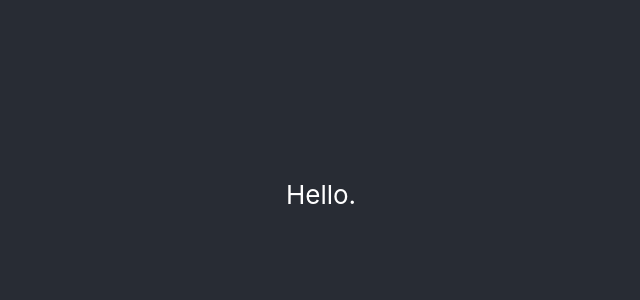
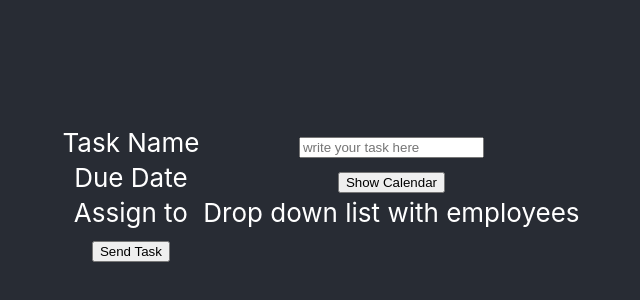
Before and after one commit to DevDynasty01/connect-u, a React (Create React App) app: page /newtask in a window 1280 px wide. Before the commit this address had no page. Shown: the part 206-506 px from the top of the page, without its empty margins (319-959 px from the left). Built offline with nearby package versions, Linux system fonts and the light colour scheme.

Commit message:
New task form update

```diff
--- a/package.json
+++ b/package.json
@@ -16,6 +16,7 @@
 		"express-validator": "^7.0.1",
 		"mysql2": "^3.3.5",
 		"react": "^18.2.0",
+		"react-calendar": "^4.3.0",
 		"react-dom": "^18.2.0",
 		"react-router-dom": "^6.13.0",
 		"react-scripts": "5.0.1",
--- a/src/App.js
+++ b/src/App.js
@@ -6,13 +6,13 @@ import { LoginForm } from './Pages/LoginForm';
 import { SignUpForm } from './Pages/SignUpForm';
 import { HomePage } from './Pages/HomePage';
 import { EmployerTask } from './Pages/EmployerTask';
+import { NewTaskForm } from './Components/NewTaskForm';
 import { BrowserRouter, Routes, Route } from 'react-router-dom';
 
 function App() {
   return (
 		<div className='App'>
 			<header>
-				<p>Hello.</p>
 			</header>
 			<BrowserRouter>
 				<Routes>
@@ -21,6 +21,7 @@ function App() {
 					<Route path='/new-user' element={<SignUpForm />} />
 					<Route path='/manager-page' element={<EmployerTask />} />
 					<Route path='/employee-page' element={<EmployeePage />} />
+					<Route path='/newtask' element={<NewTaskForm />} />
 				</Routes>
 			</BrowserRouter>
 		</div>
--- a/src/Components/NewTaskForm.js
+++ b/src/Components/NewTaskForm.js
@@ -1,7 +1,50 @@
-import React from 'react'
+import React, {useState, useRef} from 'react'
+import Calendar from 'react-calendar'
+import '../Style/NewTaskForm.css'
 
 export const NewTaskForm = () => {
+    const [date, setDate] = useState(new Date());
+    const [showCalendar, setShowCalendar] = useState(false);
+    let refTask = useRef(null);
+    //TODO 1: add new task to DB everytime a manager writes a task
+    //TODO 2: add calendar to select date the task is assigned to
+    //TODO 3: add Drop down list of employees in DB for managers to assign tasks to
+    //TODO 4: Atomatically assign date task was created and send it to DB
+
+    const addNewTask = () => {
+        refTask.current.value = '';
+        console.log('it sent!!')
+    }
+
+    const pickDate = () => {
+        setShowCalendar(!showCalendar);
+    }
+
   return (
-    <div>NewTaskForm</div>
+    <div className='taskForm'>
+        <table>
+            <tbody>
+            <tr>
+                <td>Task Name</td>
+                <td><input ref={refTask}type = 'text' placeholder='write your task here'></input></td>
+            </tr>
+            <tr>
+                <td>Due Date</td>
+                <td> <button onClick={pickDate}>{showCalendar? "Hide Calendar":"Show Calendar"}</button></td>
+                {showCalendar && <Calendar onChange={setDate} value={date}/>}
+                {/* Selected date: {date.toDateString()}  */}
+
+            </tr>
+            <tr>
+                <td>Assign to</td>
+                <td>Drop down list with employees</td>
+            </tr>
+            </tbody>
+
+            <button onClick={addNewTask}>Send Task</button>
+
+        </table>
+
+    </div>
   )
 }
```
Also changed, not shown: src/Style/NewTaskForm.css (added), 1 other file (tests, documents, lock files or other folders).
